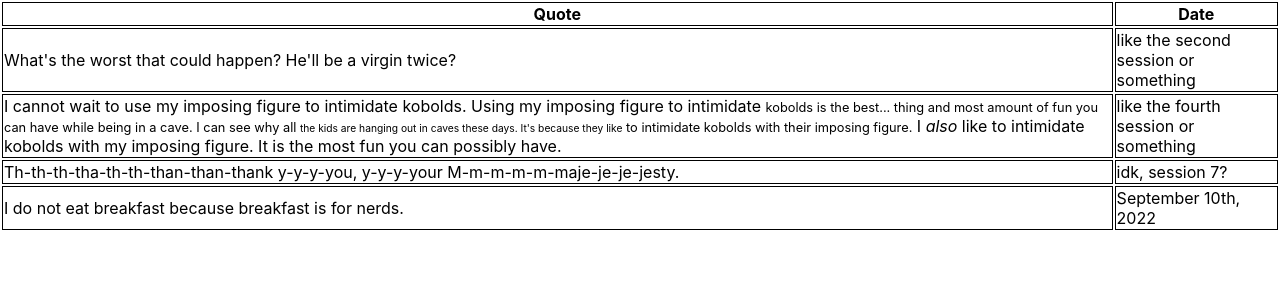
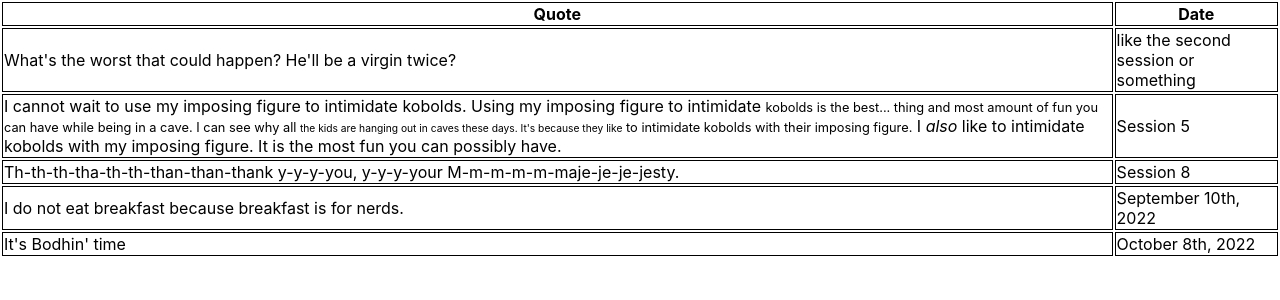
Before and after one commit to megamatson/gizmo-quotes, a React (Create React App) app: page / in a window 1280 px wide. Shown: the top 300 px of the page. Built offline with nearby package versions, Linux system fonts and the light colour scheme.

Commit message:
New quote, updated dates

```diff
--- a/src/App.tsx
+++ b/src/App.tsx
@@ -7,10 +7,11 @@ const quotes: [string|React.ReactElement, string][] = [
     <span style={{ fontSize: '100%'}}>
       I cannot wait to use my imposing figure to intimidate kobolds. Using my imposing figure to intimidate <span style={{fontSize: '80%'}}> kobolds is the best... thing and most amount of fun you can have while being in a cave. I can see why all <span style={{fontSize: '80%'}}>the kids are hanging out in caves these days. It's because they like</span> to intimidate kobolds with their imposing figure.</span> I <em>also</em> like to intimidate kobolds with my imposing figure. It is the most fun you can possibly have.
     </span>,
-    'like the fourth session or something'
+    'Session 5'
   ],
-  ['Th-th-th-tha-th-th-than-than-thank y-y-y-you, y-y-y-your M-m-m-m-m-maje-je-je-jesty.', 'idk, session 7?'],
+  ['Th-th-th-tha-th-th-than-than-thank y-y-y-you, y-y-y-your M-m-m-m-m-maje-je-je-jesty.', 'Session 8'],
   ['I do not eat breakfast because breakfast is for nerds.', 'September 10th, 2022'],
+  ["It's Bodhin' time", 'October 8th, 2022']
 ];
 
 function App() {
```
